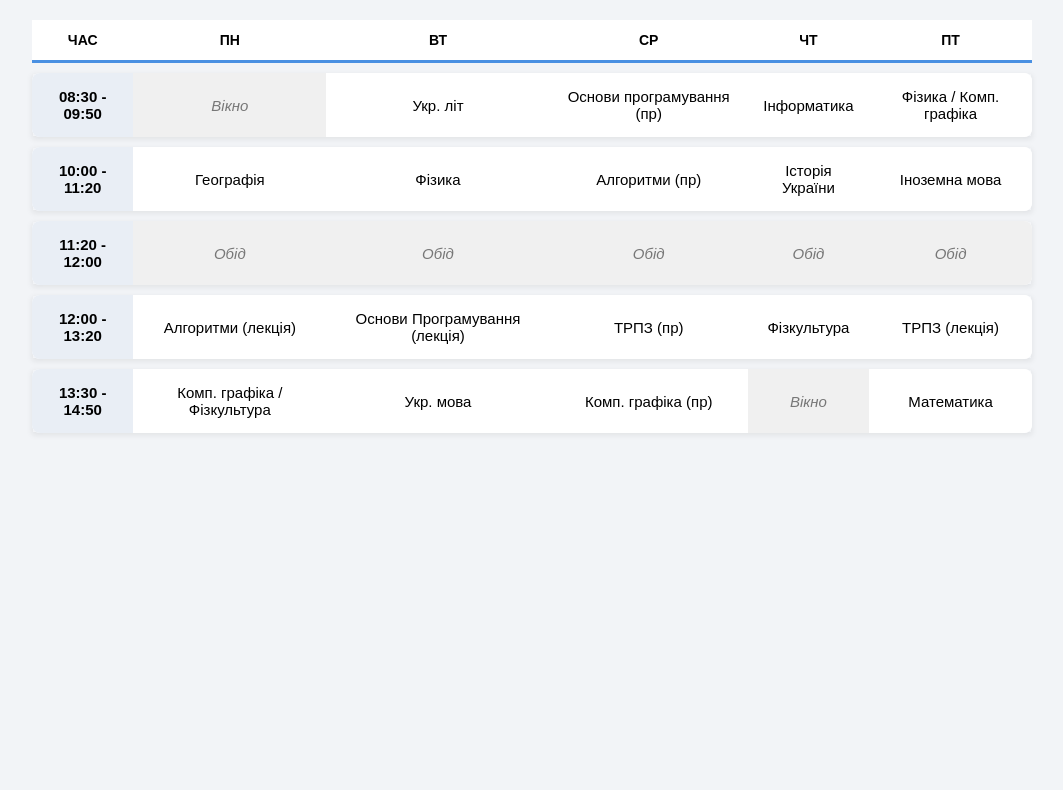
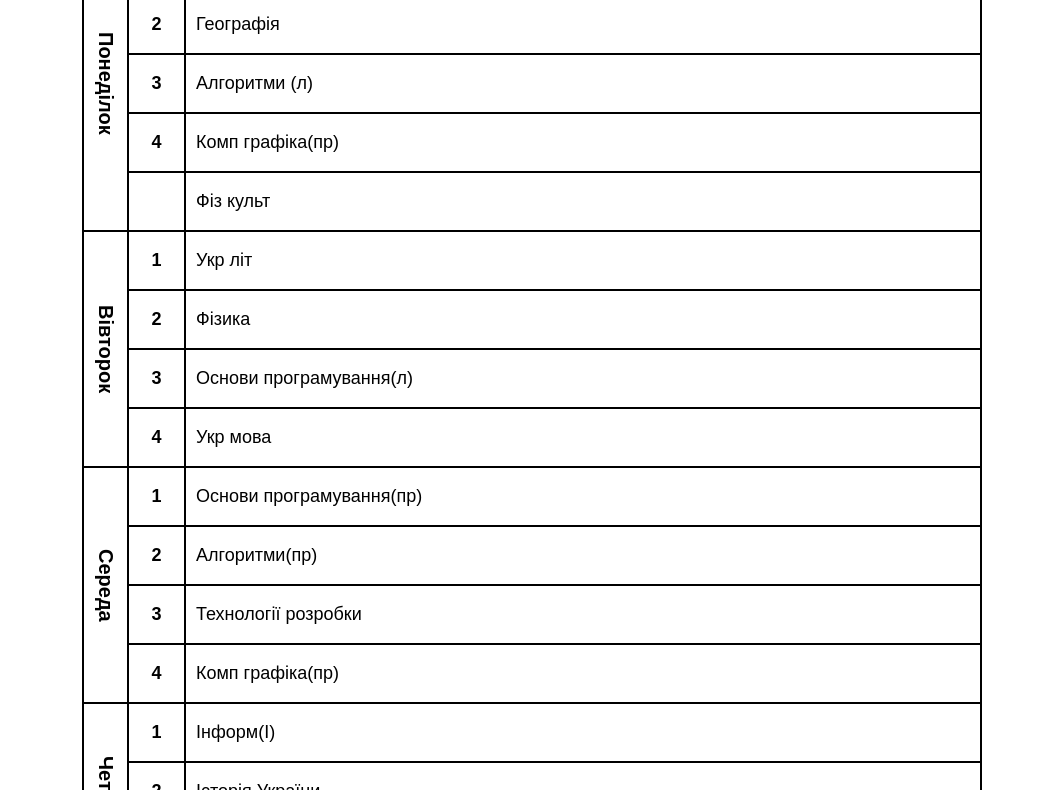
Before and after one commit to frostcos5-source/rozklad, a plain HTML site: page index.html in a window 1280 px wide. Shown: the part 93-883 px from the top of the page, without its empty margins (108-1171 px from the left). Before the commit the page ends 800 px from the top, so only its background shows below. Drawn offline with Linux system fonts and the light colour scheme.

Commit message:
Update index.html

```diff
--- a/index.html
+++ b/index.html
@@ -2,137 +2,148 @@
 <html lang="uk">
 <head>
 <meta charset="UTF-8">
-    <meta name="viewport" content="width=device-width, initial-scale=1.0">
 <title>Розклад</title>
+
 <style>
     body {
         font-family: Arial, sans-serif;
-            background: #f2f4f7;
-            margin: 0;
         padding: 20px;
+        background: #fff;
     }
 
-        h1 {
-            text-align: center;
-            font-weight: 600;
-            margin-bottom: 25px;
-            color: #222;
+    table {
+        border-collapse: collapse;
+        width: 100%;
+        max-width: 900px;
+        margin: auto;
+        font-size: 18px;
     }
 
-        .schedule {
-            width: 100%;
-            max-width: 1000px;
-            margin: auto;
-            border-collapse: separate;
-            border-spacing: 0 10px;
+    th, td {
+        border: 2px solid #000;
+        padding: 6px 10px;
     }
 
-        .schedule thead th {
-            background: #ffffff;
-            padding: 12px;
-            border-bottom: 3px solid #4a90e2;
-            font-size: 14px;
-            text-transform: uppercase;
+    th.day {
+        writing-mode: vertical-rl;
+        text-orientation: mixed;
+        font-weight: bold;
+        width: 30px;
+        text-align: center;
+        font-size: 20px;
     }
 
-        .schedule tbody tr {
-            background: #fff;
-            box-shadow: 0 2px 6px rgba(0,0,0,0.08);
+    td.number {
+        width: 35px;
+        text-align: center;
+        font-weight: bold;
     }
 
-        .schedule td {
-            padding: 15px 10px;
-            text-align: center;
-            font-size: 15px;
-        }
-
-        /* Перша колонка з часом */
-        .time {
-            font-weight: bold;
-            background: #e9eef5;
-            border-radius: 8px 0 0 8px;
-        }
-
-        /* Заповнені пари */
-        .class-entry {
-            background: #ffffff;
-        }
-
-        /* Порожні */
-        .free-time {
-            background: #f0f0f0;
-            font-style: italic;
-            color: #777;
-        }
-
-        /* Остання клітинка в рядку */
-        .schedule td:last-child {
-            border-radius: 0 8px 8px 0;
+    td.subject {
+        height: 45px;
     }
 </style>
+
 </head>
 <body>
 
-<h1>Розклад Занять</h1>
+<table>
 
-<table class="schedule">
-    <thead>
+    <!-- ПОНЕДІЛОК -->
     <tr>
-            <th>Час</th>
-            <th>Пн</th>
-            <th>Вт</th>
-            <th>Ср</th>
-            <th>Чт</th>
-            <th>Пт</th>
+        <th class="day" rowspan="5">Понеділок</th>
+        <td class="number">1</td>
+        <td class="subject">Інформ(ІІ)</td>
     </tr>
-    </thead>
-
-    <tbody>
     <tr>
-            <td class="time">08:30 - 09:50</td>
-            <td class="free-time">Вікно</td>
-            <td class="class-entry">Укр. літ</td>
-            <td class="class-entry">Основи програмування (пр)</td>
-            <td class="class-entry">Інформатика</td>
-            <td class="class-entry">Фізика / Комп. графіка</td>
+        <td class="number">2</td>
+        <td class="subject">Географія</td>
+    </tr>
+    <tr>
+        <td class="number">3</td>
+        <td class="subject">Алгоритми (л)</td>
+    </tr>
+    <tr>
+        <td class="number">4</td>
+        <td class="subject">Комп графіка(пр)</td>
+    </tr>
+    <tr>
+        <td class="number"></td>
+        <td class="subject">Фіз культ</td>
     </tr>
 
+    <!-- ВІВТОРОК -->
     <tr>
-            <td class="time">10:00 - 11:20</td>
-            <td class="class-entry">Географія</td>
-            <td class="class-entry">Фізика</td>
-            <td class="class-entry">Алгоритми (пр)</td>
-            <td class="class-entry">Історія України</td>
-            <td class="class-entry">Іноземна мова</td>
+        <th class="day" rowspan="4">Вівторок</th>
+        <td class="number">1</td>
+        <td class="subject">Укр літ</td>
+    </tr>
+    <tr>
+        <td class="number">2</td>
+        <td class="subject">Фізика</td>
+    </tr>
+    <tr>
+        <td class="number">3</td>
+        <td class="subject">Основи програмування(л)</td>
+    </tr>
+    <tr>
+        <td class="number">4</td>
+        <td class="subject">Укр мова</td>
     </tr>
 
+    <!-- СЕРЕДА -->
     <tr>
-            <td class="time">11:20 - 12:00</td>
-            <td class="free-time">Обід</td>
-            <td class="free-time">Обід</td>
-            <td class="free-time">Обід</td>
-            <td class="free-time">Обід</td>
-            <td class="free-time">Обід</td>
+        <th class="day" rowspan="4">Середа</th>
+        <td class="number">1</td>
+        <td class="subject">Основи програмування(пр)</td>
+    </tr>
+    <tr>
+        <td class="number">2</td>
+        <td class="subject">Алгоритми(пр)</td>
+    </tr>
+    <tr>
+        <td class="number">3</td>
+        <td class="subject">Технології розробки</td>
+    </tr>
+    <tr>
+        <td class="number">4</td>
+        <td class="subject">Комп графіка(пр)</td>
     </tr>
 
+    <!-- ЧЕТВЕР -->
     <tr>
-            <td class="time">12:00 - 13:20</td>
-            <td class="class-entry">Алгоритми (лекція)</td>
-            <td class="class-entry">Основи Програмування (лекція)</td>
-            <td class="class-entry">ТРПЗ (пр)</td>
-            <td class="class-entry">Фізкультура</td>
-            <td class="class-entry">ТРПЗ (лекція)</td>
+        <th class="day" rowspan="3">Четвер</th>
+        <td class="number">1</td>
+        <td class="subject">Інформ(І)</td>
+    </tr>
+    <tr>
+        <td class="number">2</td>
+        <td class="subject">Історія України</td>
+    </tr>
+    <tr>
+        <td class="number">3</td>
+        <td class="subject">Фіз культ</td>
     </tr>
 
+    <!-- П'ЯТНИЦЯ -->
     <tr>
-            <td class="time">13:30 - 14:50</td>
-            <td class="class-entry">Комп. графіка / Фізкультура</td>
-            <td class="class-entry">Укр. мова</td>
-            <td class="class-entry">Комп. графіка (пр)</td>
-            <td class="free-time">Вікно</td>
-            <td class="class-entry">Математика</td>
+        <th class="day" rowspan="4">Пʼятниця</th>
+        <td class="number">1</td>
+        <td class="subject">Фізика</td>
     </tr>
-    </tbody>
+    <tr>
+        <td class="number">2</td>
+        <td class="subject">Комп графіка(л)</td>
+    </tr>
+    <tr>
+        <td class="number">3</td>
+        <td class="subject">Іноз мова(I)/Іноз мова(II)</td>
+    </tr>
+    <tr>
+        <td class="number">4</td>
+        <td class="subject">Технології розробки ПЗ(л) / Математика</td>
+    </tr>
+
 </table>
 
 </body>
```
Lines whose indentation alone changed are shown as unchanged.
